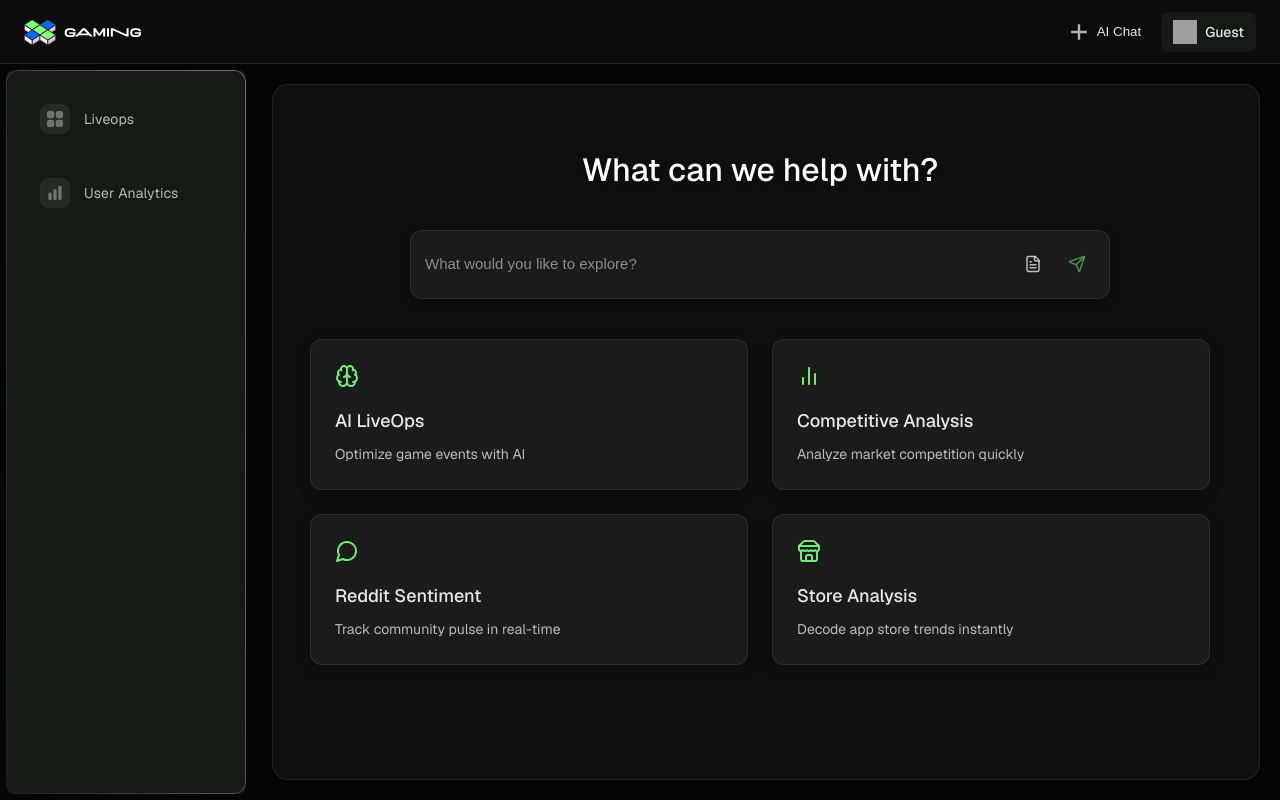
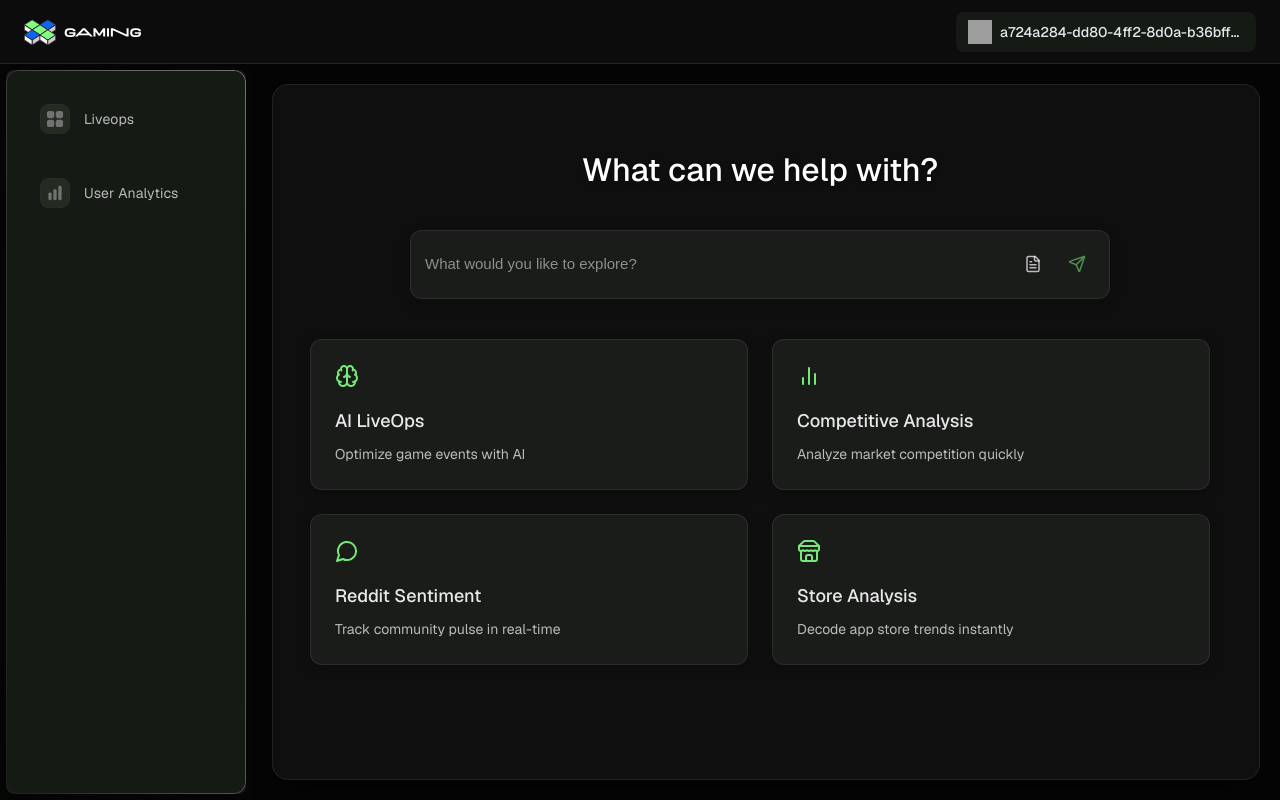
Before and after one commit to singhalaryann/bombay-play, a Next.js app: page /ideationchat in a window 1280 px wide. Built offline with nearby package versions, Linux system fonts and the light colour scheme; grey boxes are pictures that could not be loaded.

Commit message:
removed ai chat

```diff
--- a/app/components/layout/Header.js
+++ b/app/components/layout/Header.js
@@ -10,14 +10,16 @@ const Header = () => {
   const { userId, logout } = useAuth();
   const router = useRouter();
 
-  const handleLogout = () => {
-    logout();
-    router.push("/ideationchat");
-  };
+  // COMMENTED: Logout functionality
+  // const handleLogout = () => {
+  //   logout();
+  //   router.push("/ideationchat");
+  // };
 
-  const handleAIChat = () => {
-    router.push("/ideationchat");
-  };
+  // COMMENTED: AI Chat functionality
+  // const handleAIChat = () => {
+  //   router.push("/ideationchat");
+  // };
 
   // const handleKnowledgebase = () => {
   // // Add this new handler
@@ -38,17 +40,8 @@ const Header = () => {
         </div>
       </div>
       <div className={styles.rightSection}>
-        {/* + AI Chat button */}
-        <button onClick={handleAIChat} className={styles.aiChatButton}>
-          <Image
-            src="/ai_chat.svg"
-            alt="AI Chat"
-            width={20}
-            height={20}
-            className={styles.aiIcon}
-          />
-          <span>AI Chat</span>
-        </button>
+        {/* REMOVED: AI Chat button */}
+
         {/* <button
           onClick={handleKnowledgebase}
           className={styles.knowledgebaseButton}
@@ -63,9 +56,8 @@ const Header = () => {
           <span>Knowledgebase</span>
         </button>{" "} */}
 
-        {/* CHANGED: User block with conditional logout button */}
+        {/* User block with hardcoded ID */}
         <div className={styles.userBlock}>
-          {/* Using Image component for user_icon.svg */}
           <Image
             src="/user_icon.svg"
             alt="User"
@@ -73,14 +65,13 @@ const Header = () => {
             height={24}
             className={styles.userIcon}
           />
-          <span className={styles.userId}>{userId || "Guest"}</span>
-
-          {/* CHANGED: Only show logout button if user is logged in */}
-          {userId && (
+          <span className={styles.userId}>a724a284-dd80-4ff2-8d0a-b36bff0fa426</span>
+          {/* COMMENTED: Logout button */}
+          {/* {userId && (
             <button onClick={handleLogout} className={styles.logoutButton}>
               <LogOut size={20} />
             </button>
-          )}
+          )} */}
         </div>
       </div>
     </header>
--- a/app/components/layout/Sidebar.js
+++ b/app/components/layout/Sidebar.js
@@ -14,8 +14,9 @@ const Sidebar = () => {
   const { userId } = useAuth();
 
   // State management for login modal and redirection
-  const [showLoginModal, setShowLoginModal] = useState(false);
-  const [redirectPath, setRedirectPath] = useState(null);
+  // COMMENTED: Login modal state management
+  // const [showLoginModal, setShowLoginModal] = useState(false);
+  // const [redirectPath, setRedirectPath] = useState(null);
 
   // Determine active page for menu item highlighting
   const isDashboardActive = pathname === "/dashboard";
@@ -29,22 +30,25 @@ const Sidebar = () => {
       return;
     }
 
-    // Check user authentication status
-    if (!userId) {
-      // If not logged in, show login modal and store intended path
-      setRedirectPath(path);
-      setShowLoginModal(true);
-    } else {
-      // If logged in, proceed with navigation
-      router.push(path);
-    }
+    // COMMENTED: Auth check for navigation
+    // if (!userId) {
+    //   // If not logged in, show login modal and store intended path
+    //   setRedirectPath(path);
+    //   setShowLoginModal(true);
+    // } else {
+    //   // If logged in, proceed with navigation
+    //   router.push(path);
+    // }
+
+    // Direct navigation without auth check
+    router.push(path);
   };
 
-  // Modified login success handler to prevent immediate redirection
-  const handleLoginSuccess = () => {
-    // Reset redirect path to keep user on current page
-    setRedirectPath(null);
-  };
+  // COMMENTED: Login success handler
+  // const handleLoginSuccess = () => {
+  //   // Reset redirect path to keep user on current page
+  //   setRedirectPath(null);
+  // };
 
   return (
     <aside className={styles.sidebar}>
@@ -96,14 +100,14 @@ const Sidebar = () => {
         </div>
       </div>
 
-      {/* Login Modal */}
-      {showLoginModal && (
+      {/* COMMENTED: Login Modal */}
+      {/* {showLoginModal && (
         <LoginModal
           onClose={() => setShowLoginModal(false)}
           onSuccess={handleLoginSuccess}
           redirectPath={redirectPath}
         />
-      )}
+      )} */}
     </aside>
   );
 };
--- a/app/insight/page.js
+++ b/app/insight/page.js
@@ -293,9 +293,8 @@ export default function InsightPage() {
 
                 <div className={styles.actionRow}>
                   <p className={styles.subText}>
-                    Uncover actionable insights for each metric and enhance your
-                    strategies effortlessly.
-                  </p>
+  {insight?.insight_payload?.synthesis || insight?.synthesis || "Uncover actionable insights for each metric and enhance your strategies effortlessly."}
+</p>
                   <button
                     className={styles.analyseButton}
                     onClick={handleAnalyseClick}
--- a/next.config.mjs
+++ b/next.config.mjs
@@ -4,9 +4,14 @@ const nextConfig = {
     return [
       {
         source: '/',
-          destination: '/ideationchat',
+        destination: '/dashboard',
         permanent: true,
       },
+      {
+        source: '/ideationchat',
+        destination: '/dashboard',
+        permanent: false,
+      }
     ];
   },
 };
--- a/styles/Insight.module.css
+++ b/styles/Insight.module.css
@@ -108,9 +108,11 @@
 .subText {
   color: rgba(255, 255, 255, 0.7);
   font-size: 14px;
-  line-height: 1.5;
+  line-height: 1.6;
   margin: 0;
   flex: 1;
+  padding: 0 12px 0 0;
+  background: transparent;
 }
 
 .analyseButton {
```
Lines whose indentation alone changed are shown as unchanged.
